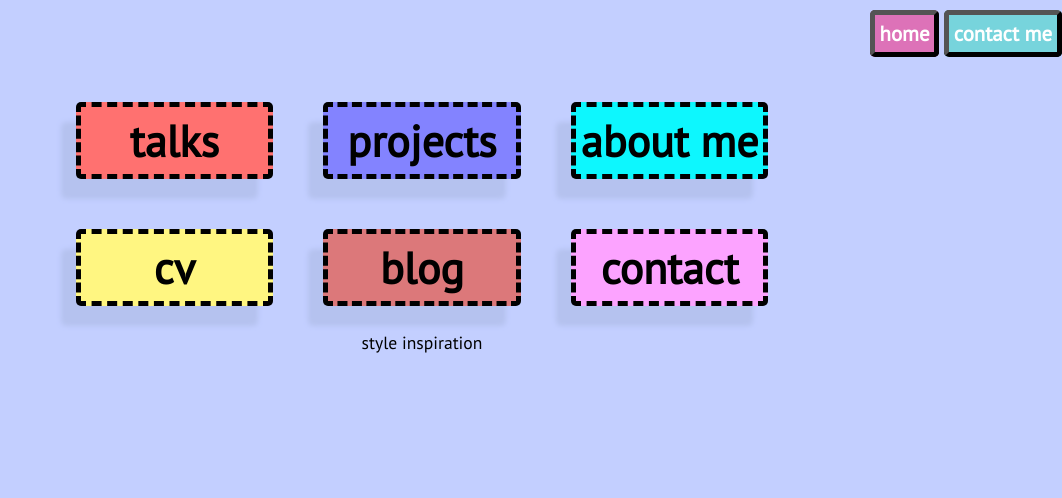
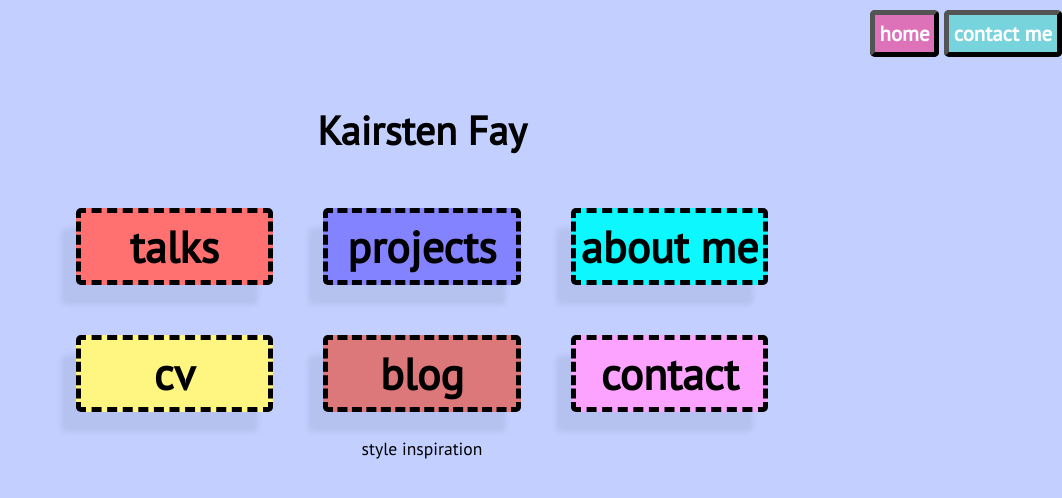
Before and after one commit to kairstenfay/kairstenfay.github.io, a Jekyll site: the page built from index.html, in a window 1280 px wide. Shown: the top 498 px of the page, without its empty margins (218-1280 px from the left). Built offline with Jekyll 4.4.1, drawn with Linux system fonts in a browser that asks for light colours.

Commit message:
Add header to home page

```diff
--- a/index.html
+++ b/index.html
@@ -6,6 +6,7 @@ title: Kairsten Fay's Website
 <!-- Kairsten Fay Seattle Washington Data Science Data Scientist Data Analyst entry level junior female woman science
 biology research health environment sciences environmental ecology academic machine learning visualization
 statistical analysis inference computer science software engineer ui ux fullstack react full-stack frontend front-end -->
+<h1>Kairsten Fay</h1>
 <nav id="home">
 
     <h2><a href="/talks">talks</a></h2>
```
